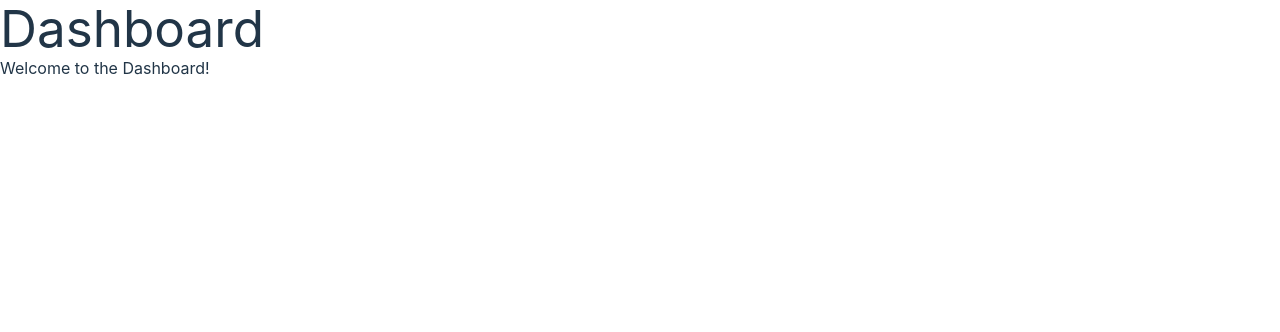
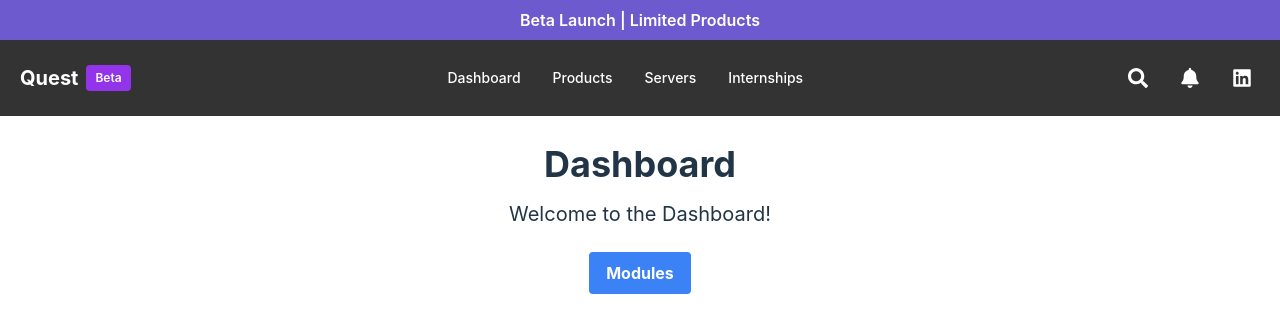
Before and after one commit to hynoph/QuestAMC, a React (Vite) app: page /dashboard in a window 1280 px wide. Shown: the top 332 px of the page. Built offline with nearby package versions, Linux system fonts and the light colour scheme; no server answers.

Commit message:
added dashboard stuff + modules, needs more design + need to format modules part in a bit

```diff
--- a/src/App.tsx
+++ b/src/App.tsx
@@ -1,11 +1,11 @@
 import { BrowserRouter as Router, Route, Routes } from 'react-router-dom';
 import Hero from './Components/Landing/hero';
-import Dashboard from './Components/Landing/dashboard';
 import Products from './Components/Landing/products';
 import Servers from './Components/Landing/servers';
 import Internships from './Components/Landing/internships';
 import Login from './Components/Auth/login';
-import Navbar from './Components/Landing/navbar';
+import Dashboard from './Components/Landing/dashboard';
+import Module from './Components/Landing/modules';
 // Import other components if needed
 
 function App() {
@@ -20,6 +20,7 @@ function App() {
           <Route path="/products" element={<Products />} />
           <Route path="/internships" element={<Internships />} />
           <Route path="/login" element={<Login />} />
+          <Route path="/modules" element={<Module />} />
           {/* Add other routes if needed */}
         </Routes>
       </div>
--- a/src/Components/Auth/login.tsx
+++ b/src/Components/Auth/login.tsx
@@ -1,3 +1,165 @@
+// import { useEffect, useState } from "react";
+// import { app } from "../../firebaseConfig.ts";
+// import {
+//   getAuth,
+//   GoogleAuthProvider,
+//   signInWithPopup,
+//   signInWithEmailAndPassword,
+//   createUserWithEmailAndPassword,
+//   User,
+// } from "firebase/auth";
+// import { FaGoogle } from "react-icons/fa"; // Importing the Google icon
+// import Navbar from "../Landing/navbar.tsx";
+// // import { useNavigate } from "react-router-dom";
+
+// const auth = getAuth(app);
+// const provider = new GoogleAuthProvider();
+
+// const Login = () => {
+//   const [user, setUser] = useState<User | null>(null);
+//   const [email, setEmail] = useState("");
+//   const [password, setPassword] = useState("");
+//   // const navigate = useNavigate();
+
+//   const handleLoginWithGoogle = () => {
+//     signInWithPopup(auth, provider)
+//       .then((result) => {
+//         setUser(result.user);
+//         console.log(result.user);
+//       })
+//       .catch((error) => console.log(error));
+//   };
+
+//   const handleEmailLogin = (e: { preventDefault: () => void; }) => {
+//     e.preventDefault();
+//     signInWithEmailAndPassword(auth, email, password)
+//       .then((result) => {
+//         setUser(result.user);
+//         console.log("User logged in with email:", result.user);
+//       })
+//       .catch((error) => {
+//         console.error("Error logging in with email:", error);
+//         alert(error.message);
+//       });
+//   };
+
+//   const handleEmailSignup = () => {
+//     createUserWithEmailAndPassword(auth, email, password)
+//       .then((result) => {
+//         setUser(result.user);
+//         console.log("User registered with email:", result.user);
+//       })
+//       .catch((error) => {
+//         console.error("Error signing up with email:", error);
+//         alert(error.message);
+//       });
+//   };
+
+//   const handleLogout = () => {
+//     setUser(null);
+//     auth.signOut();
+//   };
+
+//   useEffect(() => {
+//     console.log(user);
+//   }, [user]);
+
+//   return (
+//     <div className="flex h-screen">
+//       <Navbar />
+//       <div className="flex-1 flex flex-col justify-center mt-20 items-center px-8 py-16">
+//         {/* Left side with login functionality */}
+//         <div className="text-center w-full max-w-md space-y-6">
+//           <div className="flex justify-center items-center mb-6">
+//             <h1 className="text-4xl font-bold">Welcome to Quest LLC</h1>
+//             {/* <img src={logo} alt="Quest Logo" className="w-12 h-12 ml-2" /> */}
+//           </div>
+//           {!user && (
+//             <>
+//               <button
+//                 className="flex items-center justify-center bg-custom-purple text-white font-bold py-3 px-5 rounded shadow hover:shadow-lg transition w-full mb-6"
+//                 onClick={handleLoginWithGoogle}
+//               >
+//                 <FaGoogle className="w-5 h-5 mr-2 text-purple-800" />
+//                 <span className="text-base">Login with Google</span>
+//               </button>
+//               <div className="relative w-full my-6">
+//                 <div className="absolute inset-0 flex items-center">
+//                   <div className="w-full border-t border-gray-400"></div>
+//                 </div>
+//                 <div className="relative flex justify-center text-gray-500">
+//                   <span className="px-2 bg-transparent">or continue with</span>
+//                 </div>
+//               </div>
+//               <form className="text-left w-full space-y-4" onSubmit={handleEmailLogin}>
+//                 <div>
+//                   <label className="text-white font-semibold text-sm mb-1 block">Email Address</label>
+//                   <input
+//                     type="text"
+//                     placeholder="Type here"
+//                     className="input input-bordered w-full bg-black text-white p-2 rounded"
+//                     value={email}
+//                     onChange={(e) => setEmail(e.target.value)}
+//                   />
+//                 </div>
+//                 <div>
+//                   <label className="text-white font-semibold text-sm mb-1 block">Password</label>
+//                   <input
+//                     type="password"
+//                     placeholder="Type here"
+//                     className="input input-bordered w-full bg-black text-white p-2 rounded"
+//                     value={password}
+//                     onChange={(e) => setPassword(e.target.value)}
+//                   />
+//                 </div>
+//                 <button
+//                   type="submit"
+//                   className="flex items-center justify-center bg-custom-purple text-white font-bold py-3 px-5 rounded shadow hover:shadow-lg transition w-full"
+//                 >
+//                   Sign In
+//                 </button>
+//               </form>
+//               <button
+//                 className="flex items-center justify-center bg-custom-purple text-white font-bold py-3 px-5 rounded shadow hover:shadow-lg transition w-full"
+//                 onClick={handleEmailSignup}
+//               >
+//                 Sign Up
+//               </button>
+//             </>
+//           )}
+//         </div>
+//         {user && (
+//           <div className="user text-center">
+//             <h1 className="text-2xl font-bold">You're Successfully Logged In</h1>
+//             <h2 className="text-xl">Name: {user.displayName}</h2>
+//             <h2 className="text-xl">Email: {user.email}</h2>
+//             <button onClick={handleLogout} className="logout bg-red-500 text-white py-2 px-4 rounded mt-4">
+//               Log Out
+//             </button>
+//           </div>
+//         )}
+//       </div>
+//       <div className="flex-1 bg-custom-purple flex flex-col justify-center items-center px-8 py-16">
+//         {/* Right side with content */}
+//         <div className="text-center text-white space-y-4">
+//           <h1 className="text-3xl font-bold">Unlock The Highest Score You Can</h1>
+//           <p className="text-lg">Join thousands of students achieving their dream AMC Score with Quest</p>
+//           <h2 className="text-2xl font-semibold">Quest Features:</h2>
+//           <ul className="list-disc list-inside text-sm">
+//             <li>AMC modules with detailed lectures, problems, and solutions</li>
+//             <li>Saves your progress and allows you to pick up where you left off</li>
+//             <li>Compete against others for the top score</li>
+//             <li>Connect with 24,000+ peers and promote your achievements</li>
+//             <li>Have mock AMCs for practice and saves mock scores for you</li>
+//           </ul>
+//         </div>
+//       </div>
+//     </div>
+//   );
+// };
+
+// export default Login;
+
 import { useEffect, useState } from "react";
 import { app } from "../../firebaseConfig.ts";
 import {
@@ -8,9 +170,9 @@ import {
   createUserWithEmailAndPassword,
   User,
 } from "firebase/auth";
-import { FaGoogle } from "react-icons/fa"; // Importing the Google icon
+import { FaGoogle } from "react-icons/fa";
 import Navbar from "../Landing/navbar.tsx";
-// import logo from "../../assets/logo.png"; // Importing your logo
+import { useNavigate } from "react-router-dom";
 
 const auth = getAuth(app);
 const provider = new GoogleAuthProvider();
@@ -19,22 +181,34 @@ const Login = () => {
   const [user, setUser] = useState<User | null>(null);
   const [email, setEmail] = useState("");
   const [password, setPassword] = useState("");
+  const navigate = useNavigate();
+
+  // Construct a serializable user object
+  const getSerializableUser = (user: User) => ({
+    displayName: user.displayName,
+    email: user.email,
+  });
+
+  const redirectToDashboard = (user: User) => {
+    const serializableUser = getSerializableUser(user);
+    navigate("/dashboard", { state: { user: serializableUser } });
+  };
 
   const handleLoginWithGoogle = () => {
     signInWithPopup(auth, provider)
       .then((result) => {
         setUser(result.user);
-        console.log(result.user);
+        redirectToDashboard(result.user);
       })
       .catch((error) => console.log(error));
   };
 
-  const handleEmailLogin = (e: { preventDefault: () => void; }) => {
+  const handleEmailLogin = (e: React.FormEvent) => {
     e.preventDefault();
     signInWithEmailAndPassword(auth, email, password)
       .then((result) => {
         setUser(result.user);
-        console.log("User logged in with email:", result.user);
+        redirectToDashboard(result.user);
       })
       .catch((error) => {
         console.error("Error logging in with email:", error);
@@ -46,17 +220,12 @@ const Login = () => {
     createUserWithEmailAndPassword(auth, email, password)
       .then((result) => {
         setUser(result.user);
-        console.log("User registered with email:", result.user);
+        redirectToDashboard(result.user);
       })
       .catch((error) => {
         console.error("Error signing up with email:", error);
         alert(error.message);
       });
-  };
-
-  const handleLogout = () => {
-    setUser(null);
-    auth.signOut();
   };
 
   useEffect(() => {
@@ -66,12 +235,10 @@ const Login = () => {
   return (
     <div className="flex h-screen">
       <Navbar />
-      <div className="flex-1 flex flex-col justify-center items-center px-8 py-16">
-        {/* Left side with login functionality */}
+      <div className="flex-1 flex flex-col justify-center mt-20 items-center px-8 py-16">
         <div className="text-center w-full max-w-md space-y-6">
           <div className="flex justify-center items-center mb-6">
             <h1 className="text-4xl font-bold">Welcome to Quest LLC</h1>
-            {/* <img src={logo} alt="Quest Logo" className="w-12 h-12 ml-2" /> */}
           </div>
           {!user && (
             <>
@@ -127,16 +294,6 @@ const Login = () => {
             </>
           )}
         </div>
-        {user && (
-          <div className="user text-center">
-            <h1 className="text-2xl font-bold">You're Successfully Logged In</h1>
-            <h2 className="text-xl">Name: {user.displayName}</h2>
-            <h2 className="text-xl">Email: {user.email}</h2>
-            <button onClick={handleLogout} className="logout bg-red-500 text-white py-2 px-4 rounded mt-4">
-              Log Out
-            </button>
-          </div>
-        )}
       </div>
       <div className="flex-1 bg-custom-purple flex flex-col justify-center items-center px-8 py-16">
         {/* Right side with content */}
--- a/src/Components/Landing/dashboard.tsx
+++ b/src/Components/Landing/dashboard.tsx
@@ -1,11 +1,39 @@
 import React from 'react';
+import { useLocation, useNavigate } from 'react-router-dom';
+import { User } from 'firebase/auth';
+import Navbar from './navbar';
 
 const Dashboard: React.FC = () => {
+    const location = useLocation();
+    const navigate = useNavigate();
+    const user = location.state?.user as User | undefined;
+
+    const handleNavigateToModules = () => {
+        navigate("/modules");
+    };
+
     return (
-        <div>
-            <h1>Dashboard</h1>
-            <p>Welcome to the Dashboard!</p>
-        </div>
+        <>
+            <div className="mb-20">
+                <Navbar />
+                <div className="container mx-auto mt-36 text-center"> {/* Increased the margin-top */}
+                    <h1 className="text-4xl font-bold mb-4">Dashboard</h1>
+                    <p className="text-xl">Welcome to the Dashboard!</p>
+                    {user && (
+                        <div className="my-6">
+                            <p className="text-lg">Name: {user.displayName}</p>
+                            <p className="text-lg">Email: {user.email}</p>
+                        </div>
+                    )}
+                    <button
+                        className="mt-6 bg-blue-500 text-white font-bold py-2 px-4 rounded hover:bg-blue-700 transition"
+                        onClick={handleNavigateToModules}
+                    >
+                        Modules
+                    </button>
+                </div>
+            </div>
+        </>
     );
 }
 
```
Also changed, not shown: src/Components/Landing/modules.tsx (added, +13 -0 lines).
